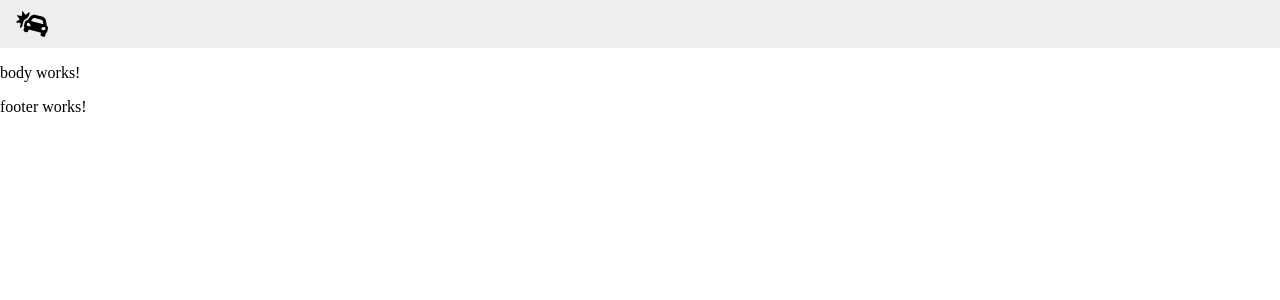
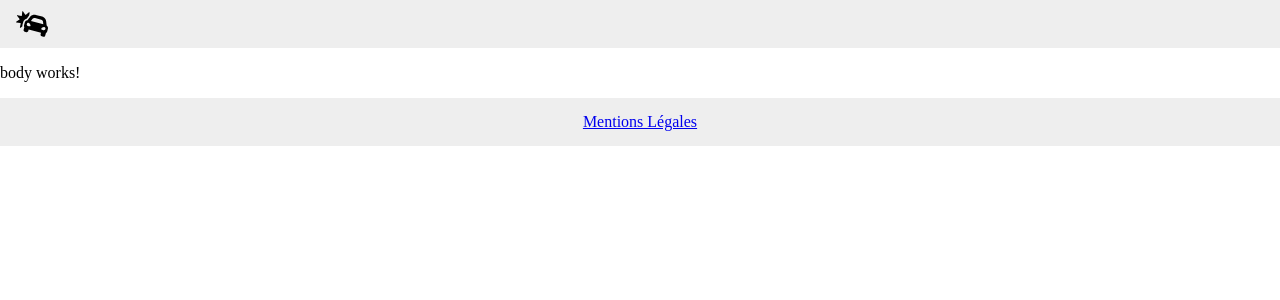
Before and after one commit to jlg-formation/accident-angular, an Angular app: page /histo in a window 1280 px wide. Shown: the top 300 px of the page. Built offline with nearby package versions, Linux system fonts and the light colour scheme.

Commit message:
footer ok

```diff
--- a/src/app/layout/footer/footer.component.html
+++ b/src/app/layout/footer/footer.component.html
@@ -1 +1 @@
-<p>footer works!</p>
+<a href="#">Mentions Légales</a>
--- a/src/app/layout/footer/footer.component.scss
+++ b/src/app/layout/footer/footer.component.scss
@@ -0,0 +1,7 @@
+:host {
+  display: flex;
+  height: 3em;
+  justify-content: center;
+  align-items: center;
+  background: #eee;
+}
--- a/src/index.html
+++ b/src/index.html
@@ -1,5 +1,5 @@
 <!doctype html>
-<html lang="en">
+<html lang="fr">
 <head>
   <meta charset="utf-8">
   <title>AccidentAngular</title>
```
